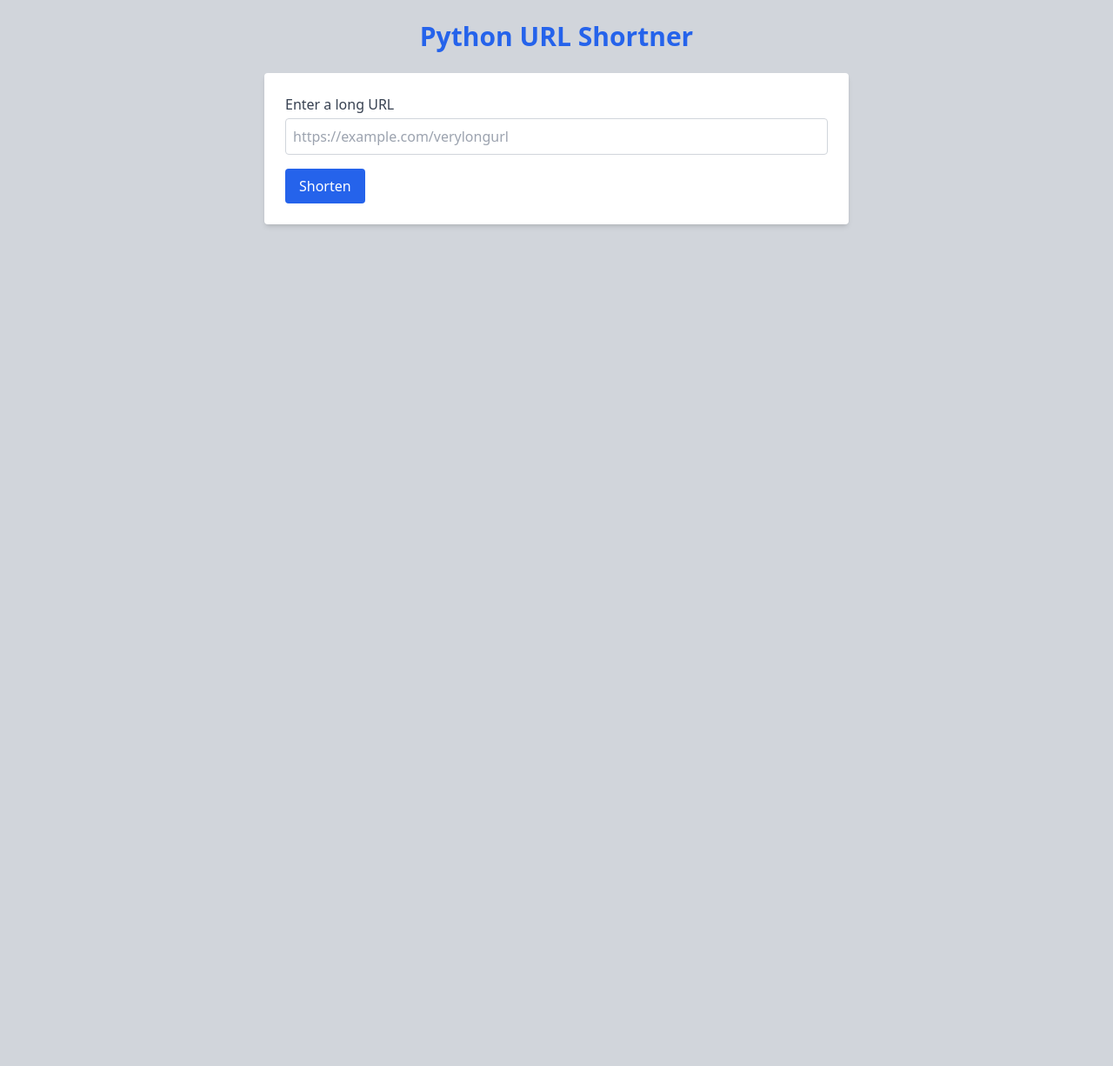
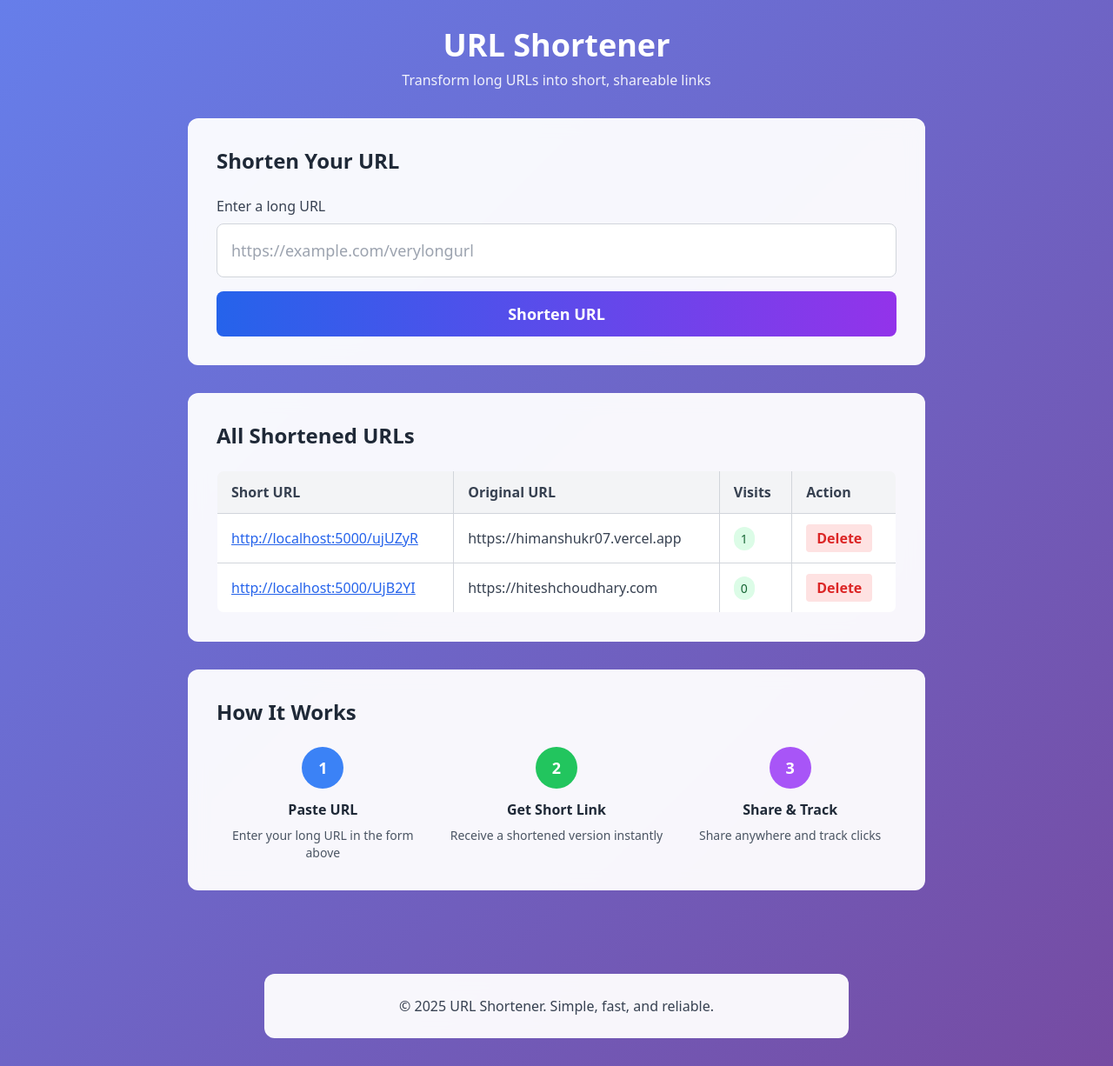
Before and after one commit to himanshukr1721/side-projects, a Flask app: page / in a window 1280 px wide. Shown: the whole page at 87% size. Before the commit the page ends 261 px from the top, so only its background shows below. Run offline with Flask 3, Linux system fonts and the light colour scheme; data comes from the database, SQL or seed files in the repository; both versions use the stored data as it was after the commit; some libraries are stand-ins or nearby versions.

Commit message:
project completed

```diff
--- a/06_shorturl/app.py
+++ b/06_shorturl/app.py
@@ -16,7 +16,7 @@ app = Flask(__name__)
 init_db()
 
 def generate_short_code(length=6):
-    return ''.join(random.choice(string.ascii_letters + string.digits, k=length))
+    return ''.join(random.choices(string.ascii_letters + string.digits, k=length))
 
 
 
@@ -24,7 +24,7 @@ def generate_short_code(length=6):
 
 def index():
     if request.method == 'POST':
-        original_url = request.form['url']
+        original_url = request.form['urls']
         short_code = generate_short_code()
         insert_url(original_url, short_code)
         return redirect("/")
@@ -33,11 +33,22 @@ def index():
     return render_template('index.html', all_urls=all_urls)
 
 
-@app.route("/about")
 
-def about():
-    return 'amazing course on pytohon'
+@app.route('/<short_code>')
+def redirect_url(short_code):
+    url_data = get_url(short_code)
+    if url_data:
+        increment_count(short_code)
+        return redirect(url_data[1])
+    return render_template('404.html'), 404
+
+@app.route('/delete/<short_code>', methods=['POST'])
+def delete_url(short_code):
+    delete_url_by_code(short_code)
+    return redirect("/")
 
 
 if __name__ == '__main__':
-    app.run(debug=True)
+    app.run(
+        debug=True
+        )
--- a/06_shorturl/models.py
+++ b/06_shorturl/models.py
@@ -22,7 +22,7 @@ def insert_url(original_url, short_code):
 
 def get_url(short_code):
     with sqlite3.connect(DB_NAME) as conn:
-        cur = conn.execute('SELECT * FROM url WHERE short_code = ?',
+        cur = conn.execute('SELECT * FROM urls WHERE short_code = ?',
         (short_code,))
         return cur.fetchone()
 
@@ -41,4 +41,4 @@ def get_all_url():
 
 def delete_url_by_code(short_code):
     with sqlite3.connect(DB_NAME) as conn:
-        conn.execute('DELETE from urls WHERE short_code = ?', (short_code))
+        conn.execute('DELETE from urls WHERE short_code = ?', (short_code,))
--- a/06_shorturl/templates/index.html
+++ b/06_shorturl/templates/index.html
@@ -3,27 +3,135 @@
 <head>
     <meta charset="UTF-8">
     <meta name="viewport" content="width=device-width, initial-scale=1.0">
-    <title>Url Shortner</title>
+    <title>URL Shortener</title>
     <script src="https://cdn.tailwindcss.com"></script>
+    <style>
+        .gradient-bg {
+            background: linear-gradient(135deg, #667eea 0%, #764ba2 100%);
+        }
+        .glass-effect {
+            background: rgba(255, 255, 255, 0.95);
+            backdrop-filter: blur(10px);
+            border: 1px solid rgba(255, 255, 255, 0.3);
+        }
+        .hover-lift {
+            transition: all 0.3s ease;
+        }
+        .hover-lift:hover {
+            transform: translateY(-2px);
+            box-shadow: 0 10px 25px rgba(0, 0, 0, 0.15);
+        }
+    </style>
 </head>
-<body class="bg-gray-300 text-gray-800 font-sans p-6">
-    <div class="max-w-2xl mx-auto">
-        <h1 class="text-3xl font-bold mb-6 text-center text-blue-600">
-            Python URL Shortner
-        </h1>
-        <form method="POST" class="bg-white shadow-md rounded p-6 mb-6 space-y-4">
+<body class="min-h-screen gradient-bg">
+    <!-- Header -->
+    <div class="text-center py-8">
+        <h1 class="text-4xl font-bold text-white mb-2">URL Shortener</h1>
+        <p class="text-white text-opacity-90">Transform long URLs into short, shareable links</p>
+    </div>
+
+    <!-- Main Container -->
+    <div class="max-w-4xl mx-auto px-6">
+        <!-- URL Shortener Form -->
+        <div class="glass-effect rounded-xl p-8 mb-8 hover-lift">
+            <h2 class="text-2xl font-bold mb-6 text-gray-800">Shorten Your URL</h2>
+            <form method="POST" class="space-y-4">
                 <label class="block">
-                <span class="text-gray-700">Enter a long URL</span>
+                    <span class="text-gray-700 font-medium">Enter a long URL</span>
                     <input
                      type="text"
-                 name = "url"
+                     name="url"
                      placeholder="https://example.com/verylongurl"
-                 requierd
-                 class="mt-1 block w-full border border-gray-300 rounded p-2"
+                     required
+                     class="mt-2 block w-full border border-gray-300 rounded-lg p-4 text-lg focus:ring-2 focus:ring-blue-500 focus:border-transparent"
                      >
                 </label>
-            <button type="submit" class="bg-blue-600 text-white px-4 py-2 rounded hover:bg-blue-700">Shorten</button>
+                <button type="submit" class="w-full bg-gradient-to-r from-blue-600 to-purple-600 text-white px-6 py-3 rounded-lg font-semibold text-lg hover:from-blue-700 hover:to-purple-700 transition-all">
+                    Shorten URL
+                </button>
             </form>
         </div>
+
+        <!-- URLs Table -->
+        <div class="glass-effect rounded-xl p-8 hover-lift">
+            <h2 class="text-2xl font-bold mb-6 text-gray-800">All Shortened URLs</h2>
+            {% if all_urls %}
+            <div class="overflow-x-auto">
+                <table class="w-full border-collapse border border-gray-300 rounded-lg overflow-hidden">
+                    <thead class="bg-gray-100">
+                        <tr>
+                            <th class="border border-gray-300 px-4 py-3 text-left font-semibold text-gray-700">Short URL</th>
+                            <th class="border border-gray-300 px-4 py-3 text-left font-semibold text-gray-700">Original URL</th>
+                            <th class="border border-gray-300 px-4 py-3 text-left font-semibold text-gray-700">Visits</th>
+                            <th class="border border-gray-300 px-4 py-3 text-left font-semibold text-gray-700">Action</th>
+                        </tr>
+                    </thead>
+                    <tbody class="bg-white">
+                        {% for url in all_urls %}
+                            <tr class="hover:bg-gray-50">
+                                <td class="border border-gray-300 px-4 py-3">
+                                    <a href="/{{ url[1] }}" target="_blank" class="text-blue-600 underline hover:text-blue-800">
+                                        http://localhost:5000/{{ url[1] }}
+                                    </a>
+                                </td>
+                                <td class="border border-gray-300 px-4 py-3 text-gray-700">{{ url[0] }}</td>
+                                <td class="border border-gray-300 px-4 py-3">
+                                    <span class="bg-green-100 text-green-800 px-2 py-1 rounded-full text-sm font-medium">
+                                        {{ url[2] }}
+                                    </span>
+                                </td>
+                                <td class="border border-gray-300 px-4 py-3">
+                                    <form
+                                    action="/delete/{{ url[1] }}"
+                                    method="POST"
+                                    onsubmit="return confirm('Delete this short url?')"
+                                    class="inline">
+                                    <button type="submit" class="bg-red-100 hover:bg-red-200 text-red-600 px-3 py-1 rounded font-bold transition-colors">
+                                        Delete
+                                    </button>
+                                    </form>
+                                </td>
+                            </tr>
+                        {% endfor %}
+                    </tbody>
+                </table>
+            </div>
+            {% else %}
+            <div class="text-center py-8">
+                <p class="text-gray-600 text-lg">No URLs have been shortened yet</p>
+                <p class="text-gray-500 mt-2">Start by entering a URL above!</p>
+            </div>
+            {% endif %}
+        </div>
+
+        <!-- How It Works -->
+        <div class="glass-effect rounded-xl p-8 mt-8 hover-lift">
+            <h2 class="text-2xl font-bold mb-6 text-gray-800">How It Works</h2>
+            <div class="grid md:grid-cols-3 gap-6">
+                <div class="text-center">
+                    <div class="w-12 h-12 bg-blue-500 text-white rounded-full flex items-center justify-center mx-auto mb-3 font-bold text-lg">1</div>
+                    <h3 class="font-semibold text-gray-800 mb-2">Paste URL</h3>
+                    <p class="text-gray-600 text-sm">Enter your long URL in the form above</p>
+                </div>
+                <div class="text-center">
+                    <div class="w-12 h-12 bg-green-500 text-white rounded-full flex items-center justify-center mx-auto mb-3 font-bold text-lg">2</div>
+                    <h3 class="font-semibold text-gray-800 mb-2">Get Short Link</h3>
+                    <p class="text-gray-600 text-sm">Receive a shortened version instantly</p>
+                </div>
+                <div class="text-center">
+                    <div class="w-12 h-12 bg-purple-500 text-white rounded-full flex items-center justify-center mx-auto mb-3 font-bold text-lg">3</div>
+                    <h3 class="font-semibold text-gray-800 mb-2">Share & Track</h3>
+                    <p class="text-gray-600 text-sm">Share anywhere and track clicks</p>
+                </div>
+            </div>
+        </div>
+    </div>
+
+    <!-- Footer -->
+    <footer class="text-center py-8 mt-16">
+        <div class="glass-effect rounded-xl p-6 max-w-2xl mx-auto">
+            <p class="text-gray-700">&copy; 2025 URL Shortener. Simple, fast, and reliable.</p>
+        </div>
+    </footer>
 </body>
 </html>
```
Also changed, not shown: 06_shorturl/templates/404.html (added, +11 -0 lines), 06_shorturl/database.db. Lines whose indentation alone changed are shown as unchanged.
